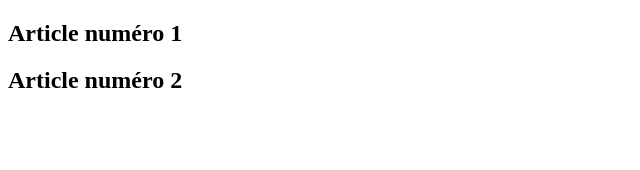
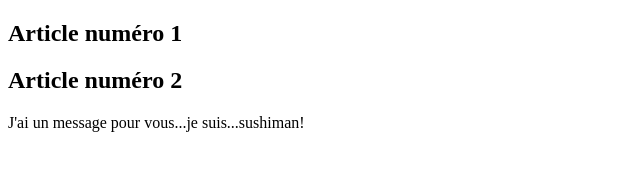
Before and after one commit to jblavisse/tuto-dom, a plain HTML site: page index.html in a window 1280 px wide. Shown: the whole page, without its empty margins (0-640 px from the left). Drawn offline with Linux system fonts and the light colour scheme.

Commit message:
Explain exercise spy with setTimeout

```diff
--- a/app.js
+++ b/app.js
@@ -21,10 +21,18 @@ console.log(titles[0].textContent);
 console.log(titles[0].innerHTML);
 
 // Je veux venir modifier le contenu de mon élément HTML
-// titles[0].innerHTML = "Youhou la famiilllllleee";
+// monelement.innerHTML = "<span>Le contenu que je veux</span>";
+// ex -> titles[0].innerHTML = "Youhou la famiilllllleee";
 
 
 // Petit exo
 // Ajouter dans l'HTML un paragraphe (id: spy) ayant pour texte "Je suis un espion"
 // Faire en sorte dans mon fichier JS de modifier le texte de ce paragraphe
 // Pour mettre à la place "J'ai un message caché"
+
+function updateTextSpy() {
+    let spy = document.querySelector("#spy");
+    spy.innerHTML = "<span>J'ai un message</span> pour vous...je suis...sushiman!";
+}
+
+setTimeout(updateTextSpy, 3000);
--- a/index.html
+++ b/index.html
@@ -14,6 +14,7 @@
         <h2 class="article__title">Article numéro 2</h2>
     </article>
 
+    <p id="spy">Je suis un espion ninja de la CIA</p>
 
     <script src="app.js"></script>
 </body>
```
